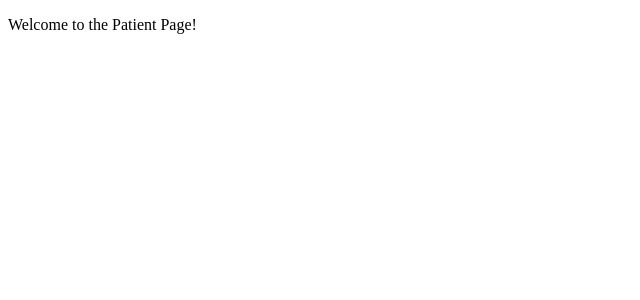
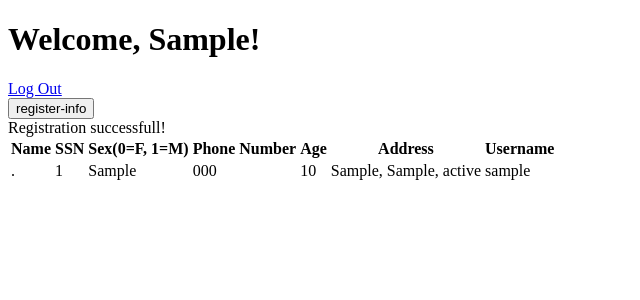
Before and after one commit to candry1/480-hospital-database, a PHP site: page /480-hospital-database/patient-files/patient-home.php in a window 1280 px wide. Shown: the top 300 px of the page, without its empty margins (0-640 px from the left). Run offline with PHP 8.4, Linux system fonts and the light colour scheme; the visitor is signed in with stand-in values (Sample User, id 1); tables that the repository leaves empty or names only in its code hold one stand-in row (values such as "Sample post"); data that the repository does not hold is empty.

Commit message:
Regstraion for a new patient

```diff
--- a/patient-files/patient-home.php
+++ b/patient-files/patient-home.php
@@ -47,7 +47,115 @@
 
     <body >
 
-         <p> Welcome to the Patient Page! </p>
+    <div class="patient-home-page">
+        <div class="tab-bar">
+            <?php echo "<h1>Welcome, $patient_name!</h1>"?>
+            <a href='http://localhost/480-hospital-database'>Log Out</a>
+
+        </div>
+
+        <div class="display-options">
+            <div class="patient-display">
+
+                <form method="POST" action="patient-home.php">
+                    <input type="submit" name="register-info" value="register-info"/>
+
+                    <?php
+                        if(isset($_POST['register-info'])){
+
+                            echo '<form method="post">';
+                            echo "<br><br>";
+
+                            echo '<label for="first-name">First Name:</label>';
+                            echo '<input type="text" name="first-name" id="input">';
+
+                            echo '<label for="mi">  MI:</label>';
+                            echo '<input type="text" name="mi" id="input">';
+
+                            echo '<label for="last-name">  Last Name:</label>';
+                            echo '<input type="text" name="last-name" id="input">';
+
+                            echo "<br><br>";
+
+                            echo '<label for="phone-num">Phone Number(no characters):</label>';
+                            echo '<input type="text" name="phone-num" id="input">';
+
+                            echo '<label for="age">  Age:</label>';
+                            echo '<input type="text" name="age" id="input">';
+
+                            echo '<label for="gender">  Gender(0=F, 1=M):</label>';
+                            echo '<input type="text" name="gender" id="input">';
+
+                            echo '<br><br><label for="street">  Address:</label>';
+                            echo '<input type="text" name="street" id="input">';
+
+                            echo '<label for="city">  City:</label>';
+                            echo '<input type="text" name="city" id="input">';
+
+                            echo '<label for="state">  State Initials:</label>';
+                            echo '<input type="text" name="state" id="input">';
+
+                            echo '<br><br><label for="username">  Username:</label>';
+                            echo '<input type="text" name="username" id="input">';
+
+                            echo '<label for="password">  Password:</label>';
+                            echo '<input type="password" name="password" id="input">';
+
+                            echo '<button type="submit" name="add-submit">Add Info</button>';
+                            echo '</form>';
+                        }
+
+
+
+                        if ($stmt->execute()) {
+                                echo "<br>Registration  successfull!";
+                            } else {
+                                echo "Error updating info: " . $stmt->error;
+                            }
+
+                            $stmt->close();
+
+                    ?>
+                </form>
+
+                <table>
+                    <tr>
+                        <th>Name</th>
+                        <th>SSN</th>
+                        <th>Sex(0=F, 1=M)</th>
+                        <th>Phone Number</th>
+                        <th>Age</th>
+                        <th>Address</th>
+                        <th>Username</th>
+                    </tr>
+                    <?php
+                    $stmt = "SELECT * FROM patient WHERE ssn = $patient_eid";
+                    $result = $conn->query($stmt);
+
+                    if ($result->num_rows > 0) {
+                        while($row = $result->fetch_assoc()) {
+                            echo "
+                            <tr>
+                                <td>" . $row["Fname"]. " " . $row["MI"]. ". " . $row["Lname"]. "</td>
+                                <td>" . $row["eid"]. "</td>
+                                <td>" . $row["gender"]. "</td>
+                                <td>" . $row["phone_number"]. "</td>
+                                <td>" . $row["age"]. "</td>
+                                <td>" . $row["street"].  ", " . $row["city"] . ", ". $row["state"]."</td>
+                                <td>" . $row["user_name"]. "</td>
+                            </tr>";
+                        }
+                    } else {
+                        echo "0 results";
+                    }
+                    ?>
+                </table>
+                <br>
+                <br>
+                <br>
+            </div>
+
+
 
 
 
```
